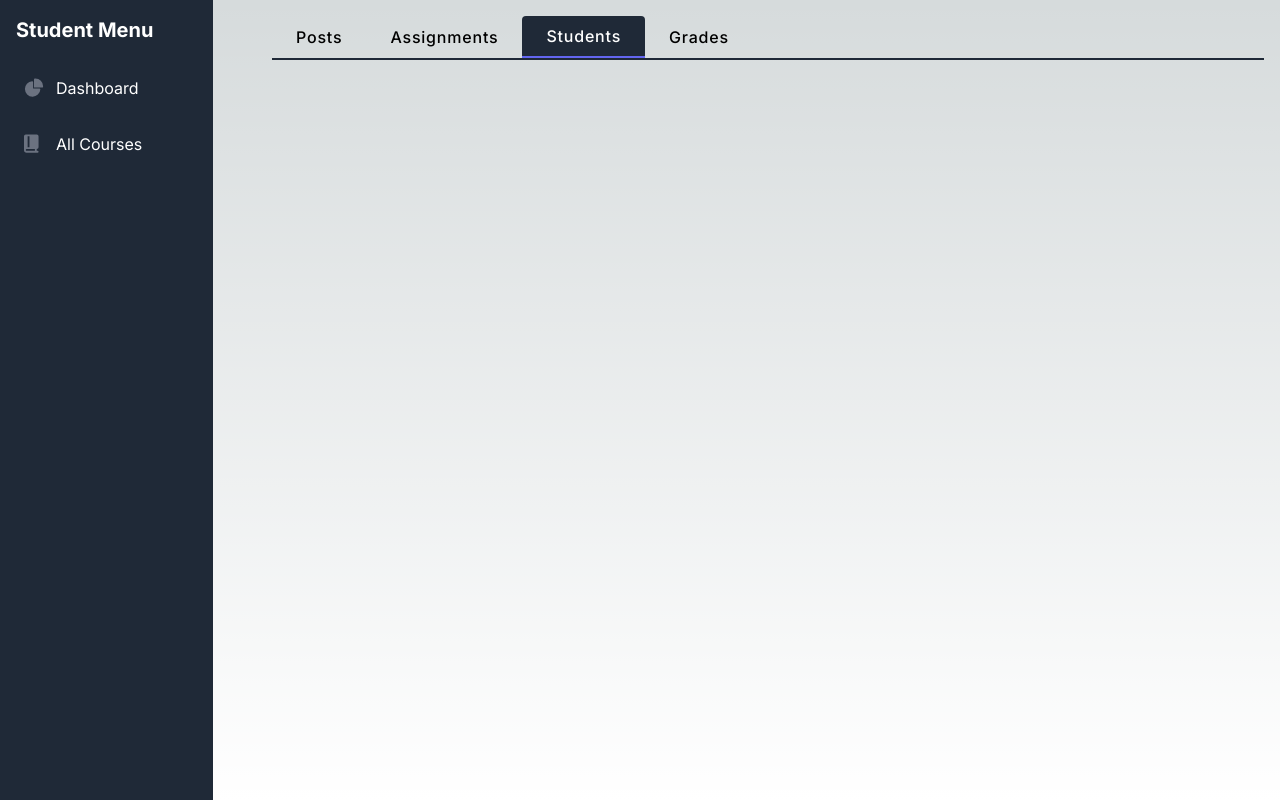
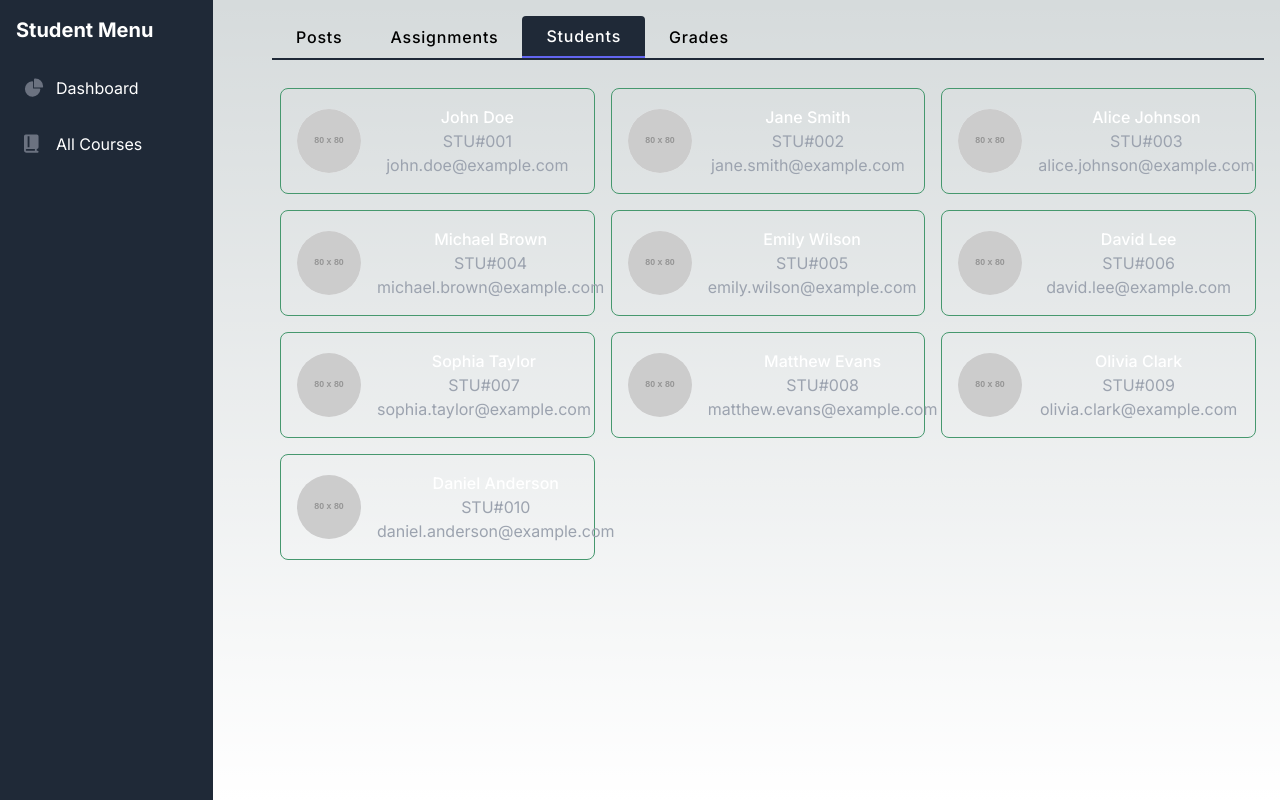
Before and after one commit to thetajwar2003/learning-made-simple-ui, a Next.js app: page /student/1 in a window 1280 px wide. Both pictures are taken after a click on the button "Students". Built offline with nearby package versions, Linux system fonts and the light colour scheme.

Commit message:
worked on student tab

```diff
--- a/src/app/student/[courseCode]/page.tsx
+++ b/src/app/student/[courseCode]/page.tsx
@@ -1,6 +1,7 @@
 "use client";
 import CoursePageTabs from "@/components/Tabs/CoursePageTabs";
 import Posts from "@/sections/Posts";
+import Students from "@/sections/Students";
 import React, { useState } from "react";
 
 export default function StudentCoursePage() {
@@ -10,6 +11,7 @@ export default function StudentCoursePage() {
     <div className="p-4 sm:ml-40 lg:ml-64 lg:ml-128 h-screen">
       <CoursePageTabs currentTab={currentTab} setCurrentTab={setCurrentTab} />
       {currentTab == "posts" && <Posts />}
+      {currentTab == "students" && <Students />}
     </div>
   );
 }
--- /dev/null
+++ b/src/app/teacher/grade/[studentId]/page.tsx
@@ -0,0 +1,9 @@
+import React from 'react'
+
+export default function page() {
+  return (
+    <div className="p-4 sm:ml-40 lg:ml-64 lg:ml-128 h-screen">
+      page
+    </div>
+  )
+}
--- /dev/null
+++ b/src/components/CustomCards/PeopleCard.tsx
@@ -0,0 +1,36 @@
+import Link from 'next/link'
+import React from 'react'
+
+
+interface PeopleCardProps {
+    PK: string
+    cognitoId: string
+    name: string
+    dob: string
+    email: string
+    profilePictureURL: string
+    bannerURL: string
+    courses: string[]
+}
+
+
+export default function PeopleCard({ PK,cognitoId, name, dob, email, profilePictureURL, bannerURL, courses }: PeopleCardProps) {
+  return (
+    <Link href={`/teacher/grade/${PK}`} passHref>
+        <button className="p-2 lg:w-1/3 md:w-1/2 w-full">
+          <div className="h-full flex items-center border-primary border p-4 rounded-lg">
+            <img
+              alt="team"
+              className="w-16 h-16 bg-gray-100 object-cover object-center flex-shrink-0 rounded-full mr-4"
+              src="https://dummyimage.com/80x80"
+            />
+            <div className="flex-grow">
+              <h2 className="text-white title-font font-medium">{name}</h2>
+              <p className="text-gray-400">{PK}</p>
+              <p className="text-gray-400">{email}</p>
+            </div>
+          </div>
+        </button>
+    </Link>
+  );
+}
--- /dev/null
+++ b/src/sections/Students.tsx
@@ -0,0 +1,10 @@
+import React from 'react'
+import students from "../mock/student.json"
+import PeopleCard from '@/components/CustomCards/PeopleCard'
+export default function Students() {
+  return (
+    <>
+    {students.map((s,index)=>(<PeopleCard key={index} {...s}/>))}
+    </>
+  )
+}
```
